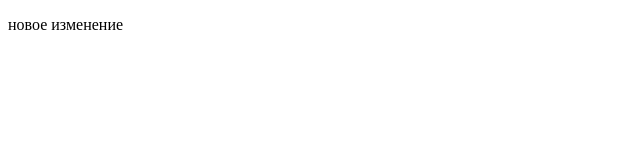
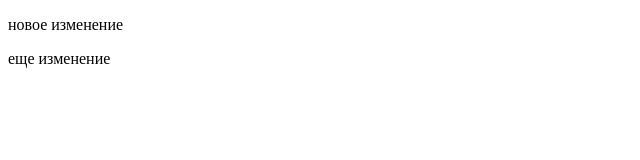
Before and after one commit to etom0432/test001, a plain HTML site: page index.html in a window 1280 px wide. Shown: the full height of the page, 0-640 px from the left. Drawn offline with Linux system fonts and the light colour scheme.

Commit message:
second commit

```diff
--- a/index.html
+++ b/index.html
@@ -6,5 +6,6 @@
 </head>
 <body>
     <p>новое изменение</p>
+    <p>еще изменение</p>
 </body>
 </html>
```
